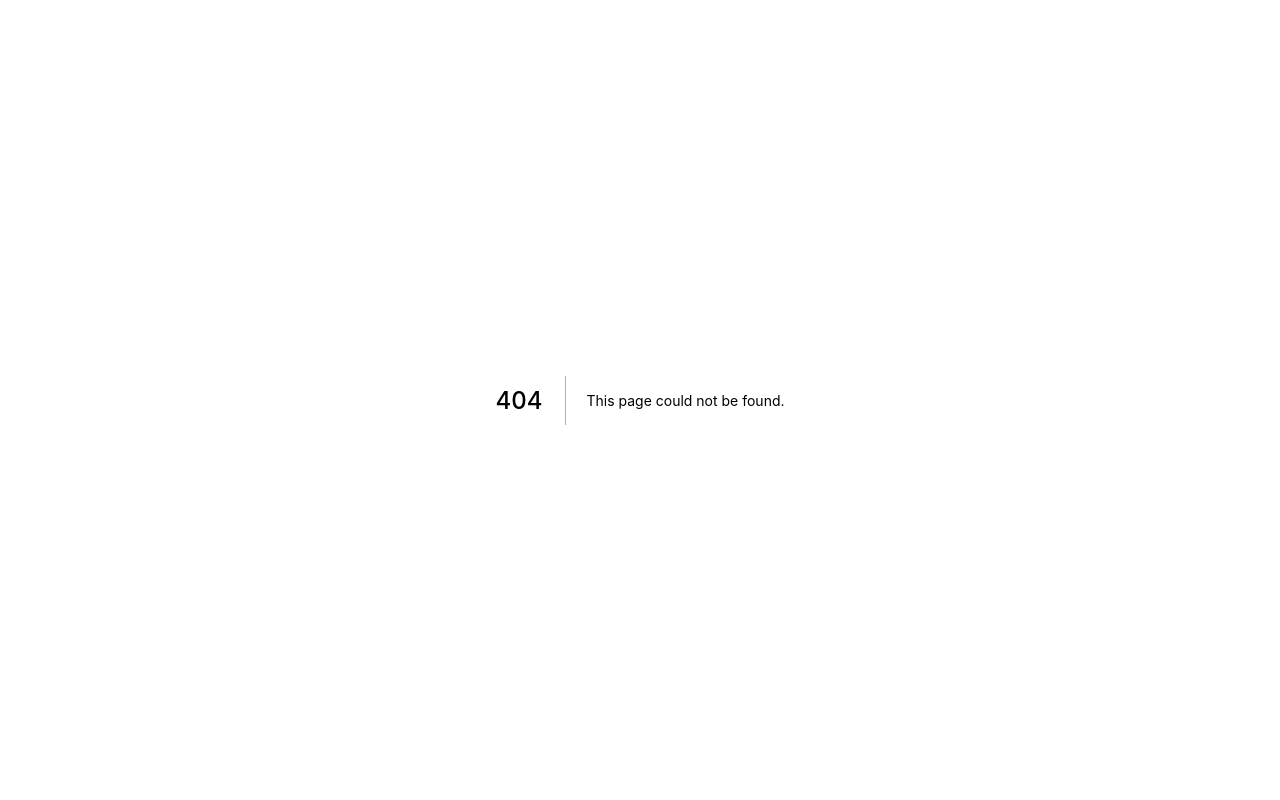
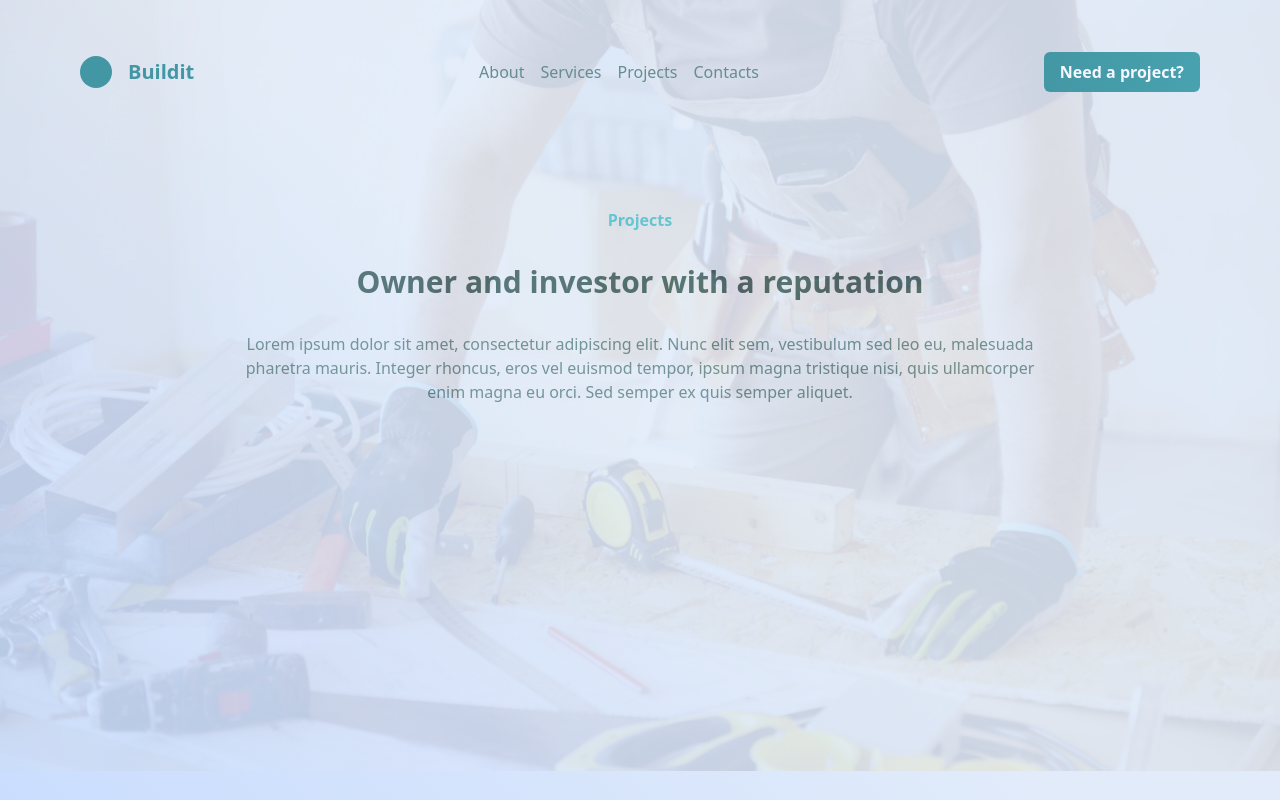
Before and after one commit to NNesta/buildit, a Next.js app: page /projects in a window 1280 px wide. Before the commit this address had no page. Shown: the top 800 px of the page. Built offline with nearby package versions, Linux system fonts and the light colour scheme.

Commit message:
feat: adding services, projects and contacts pages

```diff
--- /dev/null
+++ b/components/generals/InvestorSection.jsx
@@ -0,0 +1,24 @@
+import React from 'react';
+import Image from 'next/image';
+
+function InvestorSection(props) {
+    const {subTitle, title, description} = props;
+  return (
+    <div className="headerGradient py-20 h-fit relative w-full z-10 overflow-hidden">
+        <div className='container mx-auto h-screen'>
+            <div className='absolute inset-0 h-screen'>
+
+    <Image src='/assets/investor.png' width={1441} height={868} />
+            </div>
+
+            <div className="flex flex-col gap-8 items-center p-32 text-center">
+            <h4 className='text-base text-primaryGreenish font-semibold'>{subTitle}</h4>
+            <h1 className='text-primaryGreenDarkish text-3xl font-bold max-w-[70%]'>{title}</h1>
+            <p className='text-primaryGreenAccent max-w-[80%]'>{description}</p>
+            </div>
+        </div>
+    </div>
+  )
+}
+
+export default InvestorSection
--- a/components/generals/Navbar.jsx
+++ b/components/generals/Navbar.jsx
@@ -13,9 +13,9 @@ const Navbar = () => {
           </div>
           <ul className='flex gap-4 text-primaryGreenLight'>
             <li><Link href="/about">About</Link></li>
-            <li><Link href="/about">Services</Link></li>
-            <li><Link href="/about">Projects</Link></li>
-            <li><Link href="/about">Contacts</Link></li>
+            <li><Link href="/services">Services</Link></li>
+            <li><Link href="/projects">Projects</Link></li>
+            <li><Link href="/contacts">Contacts</Link></li>
           </ul>
           <Button name="Need a project?" small={true}/>
         </div>
--- a/pages/_app.js
+++ b/pages/_app.js
@@ -1,7 +1,15 @@
-import '../styles/globals.css'
+import '../styles/globals.css';
+import Navbar from '../components/generals/Navbar';
+import Footer from '../components/generals/Footer';
+
 
 function MyApp({ Component, pageProps }) {
-  return <Component {...pageProps} />
+  return (
+    <>
+    <Navbar/>
+    <Component {...pageProps} />
+    <Footer/>
+    </>)
 }
 
 export default MyApp
--- a/pages/about/index.js
+++ b/pages/about/index.js
@@ -15,11 +15,9 @@ function About() {
         <link rel="icon" href="/assets/Switch.svg" />
       </Head>
         <div>
-   <Navbar/>
    <AboutHeroSection/>
    <AboutStatisticsSection/>
    <AboutTeamSection/>
-   <Footer/>
    </div>
     </div>
   )
--- /dev/null
+++ b/pages/contacts/index.js
@@ -0,0 +1,20 @@
+import React from 'react';
+import Head from 'next/head';
+import HomeContactSection from '../../components/sections/homeSections/HomeContactSection';
+
+function About() {
+  return (
+    <div>
+        <Head>
+        <title>Buildit Contact us</title>
+        <meta name="description" content="Created By Ngabonziza Nestor" />
+        <link rel="icon" href="/assets/Switch.svg" />
+      </Head>
+        <div>
+            <HomeContactSection/>
+   </div>
+    </div>
+  )
+}
+
+export default About
--- a/pages/index.js
+++ b/pages/index.js
@@ -18,14 +18,12 @@ export default function Home() {
         <link rel="icon" href="/assets/Switch.svg" />
       </Head>
       <div className=''>
-        <Navbar/>
          <HomeHeroSection/>
          <HomeInnovativeSection/>
          <HomeAboutSection/>
          <HomePropertiesSection/>
          <HomeSocialSection/>
          <HomeContactSection/>
-         <Footer/>
      </div>
     </div>
   )
--- /dev/null
+++ b/pages/projects/index.js
@@ -0,0 +1,20 @@
+import React from 'react';
+import Head from 'next/head';
+import InvestorSection from '../../components/generals/InvestorSection';
+
+function About() {
+  return (
+    <div>
+        <Head>
+        <title>Buildit Projects</title>
+        <meta name="description" content="Created By Ngabonziza Nestor" />
+        <link rel="icon" href="/assets/Switch.svg" />
+      </Head>
+        <div>
+            <InvestorSection subTitle='Projects' title='Owner and investor with a reputation' description='Lorem ipsum dolor sit amet, consectetur adipiscing elit. Nunc elit sem, vestibulum sed leo eu, malesuada pharetra mauris. Integer rhoncus, eros vel euismod tempor, ipsum magna tristique nisi, quis ullamcorper enim magna eu orci. Sed semper ex quis semper aliquet. ' />
+   </div>
+    </div>
+  )
+}
+
+export default About
--- /dev/null
+++ b/pages/services/index.js
@@ -0,0 +1,21 @@
+import React from 'react';
+import Head from 'next/head';
+import InvestorSection from '../../components/generals/InvestorSection';
+
+function Services() {
+  return (
+    <div>
+        <Head>
+        <title>Buildit Services</title>
+        <meta name="description" content="Created By Ngabonziza Nestor" />
+        <link rel="icon" href="/assets/Switch.svg" />
+      </Head>
+        <div>
+        <InvestorSection subTitle='Services' title='Owner and investor with a reputation' description='Lorem ipsum dolor sit amet, consectetur adipiscing elit. Nunc elit sem, vestibulum sed leo eu, malesuada pharetra mauris. Integer rhoncus, eros vel euismod tempor, ipsum magna tristique nisi, quis ullamcorper enim magna eu orci. Sed semper ex quis semper aliquet. ' />
+
+   </div>
+    </div>
+  )
+}
+
+export default Services
```
Also changed, not shown: public/assets/investor.png (added).
